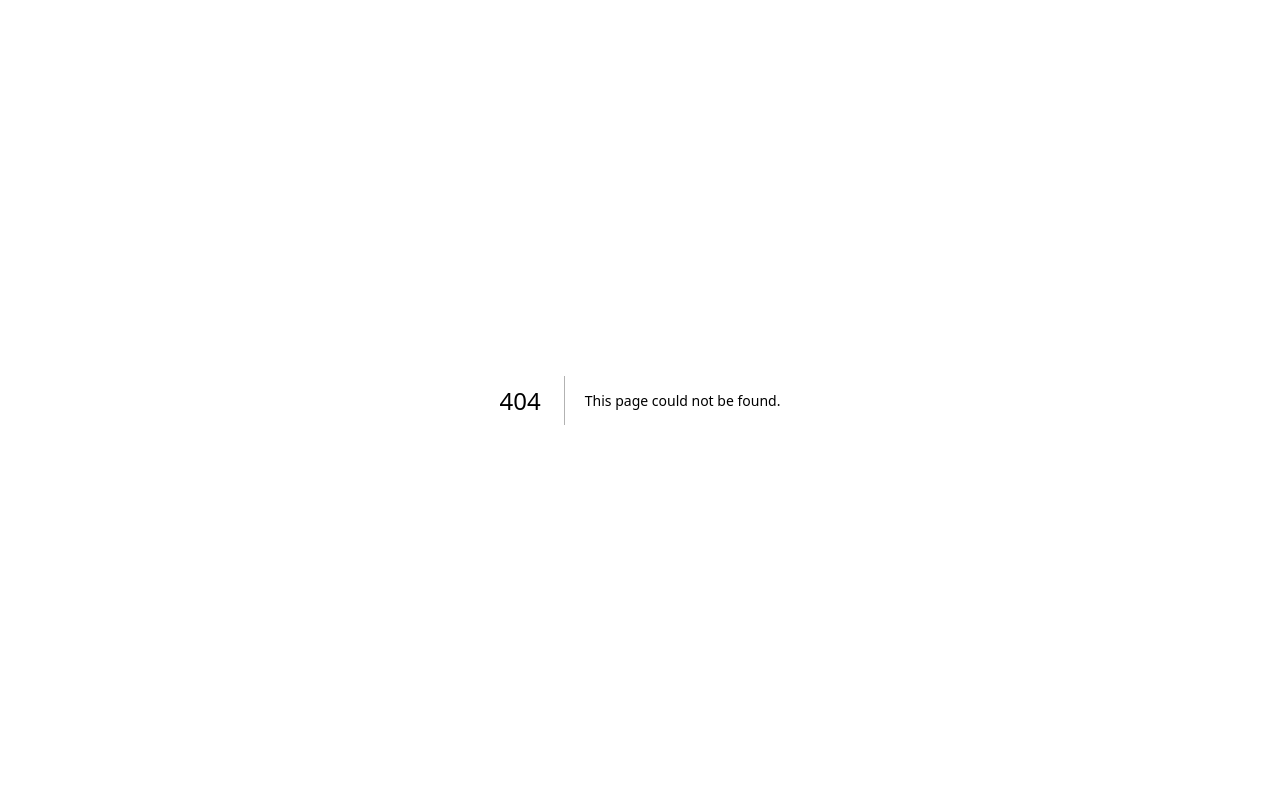
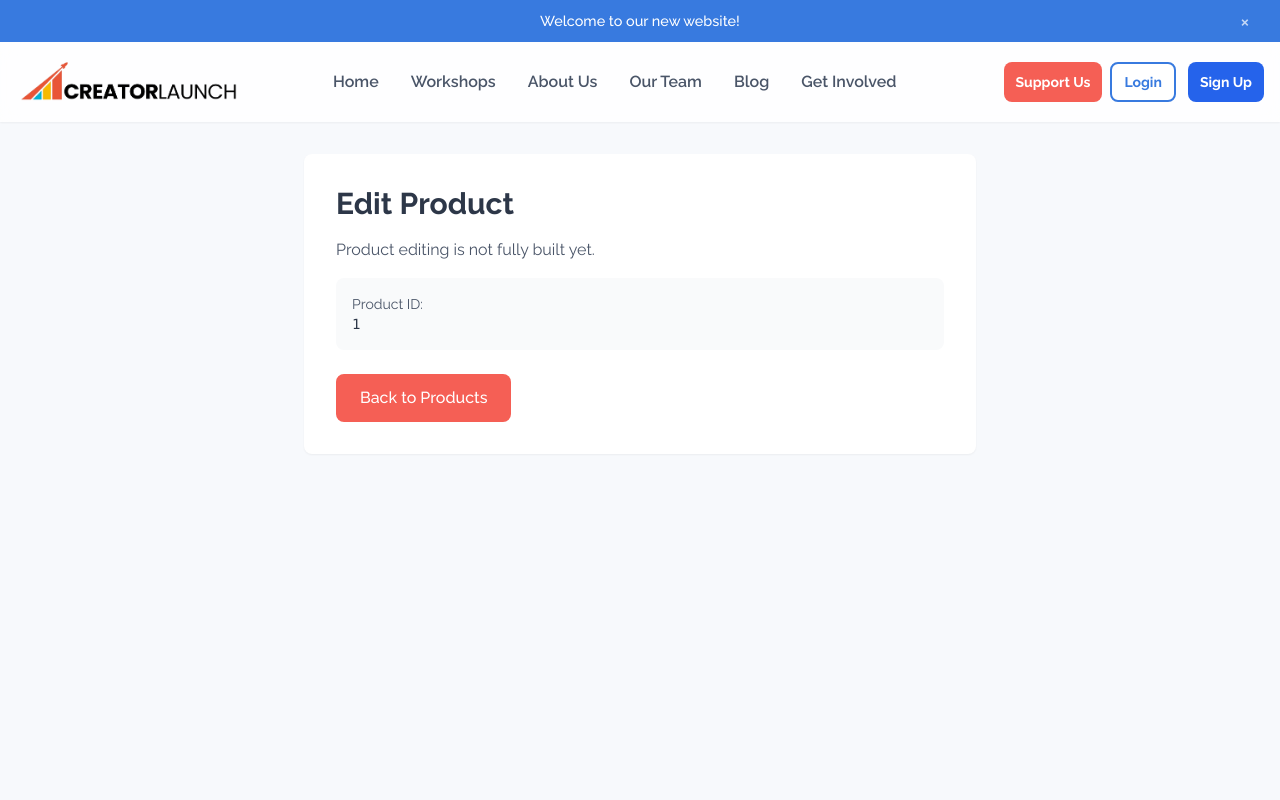
Before and after one commit to AdminYouthCreator/CreatorLaunch, a Next.js app in the folder frontend/: page /products/1/edit in a window 1280 px wide. Before the commit this address had no page. Shown: the top 800 px of the page. Built offline with nearby package versions, Linux system fonts and the light colour scheme.

Commit message:
Create EditProductPage component for product editing

```diff
--- /dev/null
+++ b/frontend/pages/products/[productId]/edit.tsx
@@ -0,0 +1,41 @@
+import React from 'react';
+import { useRouter } from 'next/router';
+import Link from 'next/link';
+import Layout from '@/components/common/Layout';
+
+export default function EditProductPage() {
+  const router = useRouter();
+  const { productId } = router.query;
+
+  return (
+    <Layout title="Edit Product | CreatorLaunch">
+      <div className="min-h-screen bg-light py-8">
+        <div className="container mx-auto px-4">
+          <div className="max-w-2xl mx-auto bg-white rounded-lg shadow-sm p-8">
+            <h1 className="text-3xl font-bold text-dark mb-4">Edit Product</h1>
+
+            <p className="text-medium mb-4">
+              Product editing is not fully built yet.
+            </p>
+
+            <div className="bg-gray-50 rounded-lg p-4 mb-6">
+              <p className="text-sm text-medium">
+                Product ID:
+              </p>
+              <p className="font-mono text-sm text-dark break-all">
+                {typeof productId === 'string' ? productId : 'Loading...'}
+              </p>
+            </div>
+
+            <Link
+              href="/products"
+              className="inline-block bg-primary text-white px-6 py-3 rounded-lg font-medium hover:bg-red-600 transition-colors"
+            >
+              Back to Products
+            </Link>
+          </div>
+        </div>
+      </div>
+    </Layout>
+  );
+}
```
